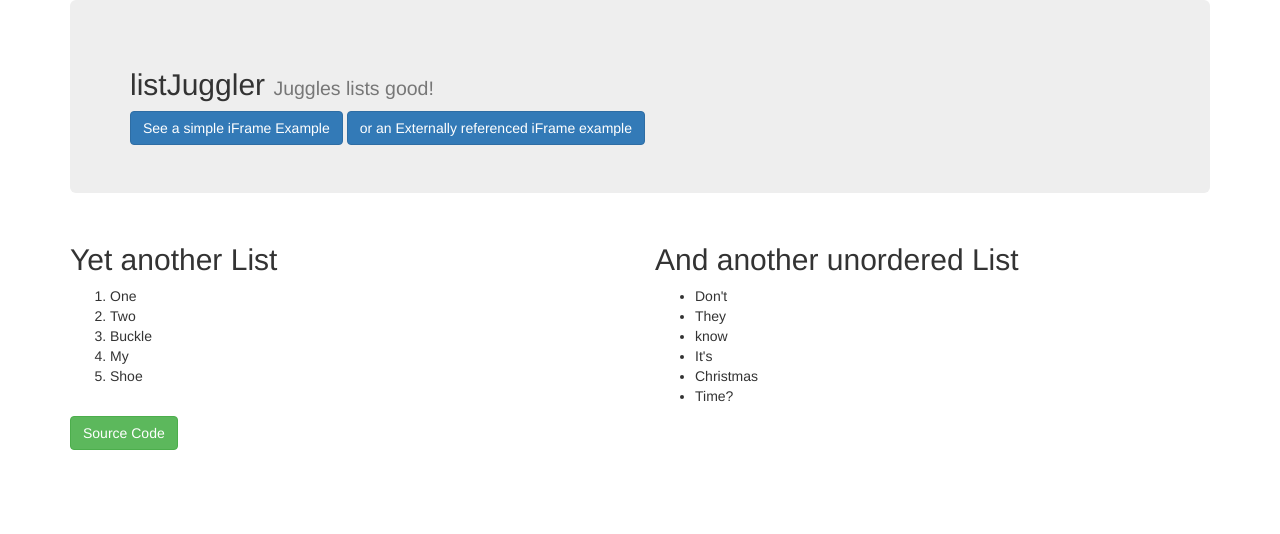
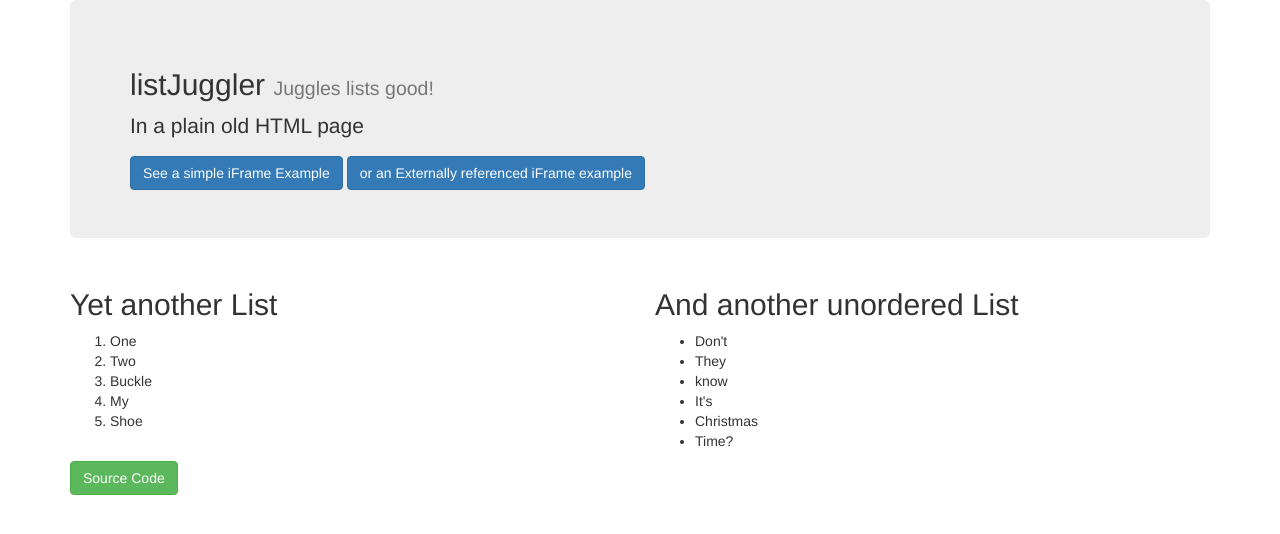
Before and after one commit to davesag/listJuggler, a plain HTML site: page example/example.html in a window 1280 px wide. Drawn offline with nearby package versions, Linux system fonts and the light colour scheme.

Commit message:
added a note

```diff
--- a/example/example.html
+++ b/example/example.html
@@ -19,6 +19,7 @@
   <div class="container">
     <div class="jumbotron">
       <h2>listJuggler <small>Juggles lists good!</small></h2>
+      <p>In a plain old HTML page</p>
       <a class="btn btn-primary" href="iFrameExample.html">See a simple iFrame Example</a>
       <a class="btn btn-primary" href="iFrameExternallyReferencedExample.html">or an Externally referenced iFrame example</a>
     </div>
```
